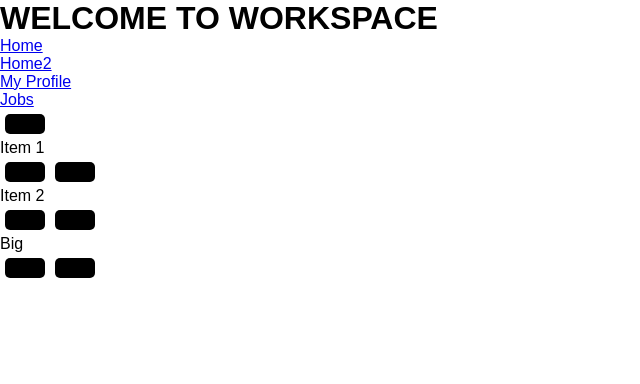
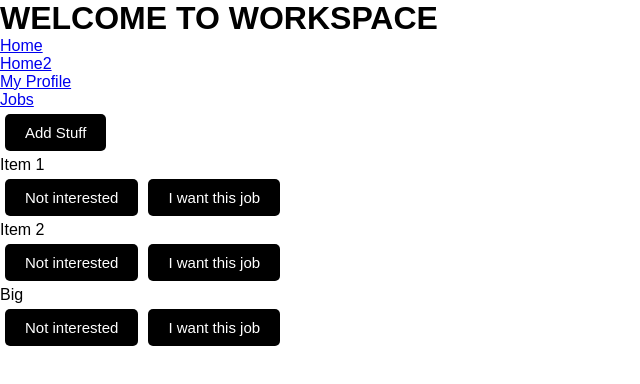
Before and after one commit to johntse1/Workspace, a React (Create React App) app in the folder workspace/: page /jobs in a window 1280 px wide. Shown: the top 384 px of the page, without its empty margins (0-640 px from the left). Built offline with nearby package versions, Linux system fonts and the light colour scheme.

Commit message:
Create Post
Fixed and updated register button and create post button. Adding upload photo option later on

```diff
--- a/workspace/src/App.js
+++ b/workspace/src/App.js
@@ -4,7 +4,7 @@ import {Route, Link} from 'react-router-dom';
 import NavBar from './components/navigation/NavBar';
 import Jobs from './pages/Jobs'
 import Profile from './pages/Profile'
-import Components1 from './components/Components1'
+import Components1 from './pages/DefaultPage'
 import { Redirect, Switch } from "react-router-dom";
 
 function App() {
--- a/workspace/src/components/PopUpCreatePost.js
+++ b/workspace/src/components/PopUpCreatePost.js
@@ -1,10 +1,11 @@
 import React from 'react'
+import Button from './Button';
 import './Popup.css'
-function PopUpCreatePost(trigger) {
+function PopUpCreatePost(props) {
   return (props.trigger)?(
     <div className='popup'>
         <div className='popup-inner'>
-            <button className='close' onClick={()=>props.setTrigger(false)}>close</button>
+            <Button className='close' text='Close' onClick={()=>props.setTrigger(false)}></Button>
             {props.children}
             <br/><br/>
             <form>
--- a/workspace/src/components/Popup.css
+++ b/workspace/src/components/Popup.css
@@ -4,21 +4,20 @@
     left:0;
     width:100%;
     height:100vh;
-    background-color:white;
     display: flex;
     justify-content: center;
     align-items: center;
+
 }
 .popup-inner{
     position:relative;
     padding:32px;
     width:100%;
     max-width: 640px;
-    background-color: gray;
+    background-color: lightgray;
 }
 .popup-inner .close-btn{
     position: relative;
     top:16px;
     right:16px;
-
 }
--- a/workspace/src/components/feed/Post.js
+++ b/workspace/src/components/feed/Post.js
@@ -5,8 +5,8 @@ function Post(props){
     return(
         <div>
             <p>{props.text}</p>
-            <Button>Like and subscribe</Button>
-            <Button>I want this job</Button>
+            <Button text='Not interested'></Button>
+            <Button text='I want this job'></Button>
         </div>
     );
 }
--- a/workspace/src/components/Components1.js
+++ b/workspace/src/pages/DefaultPage.js
@@ -3,7 +3,7 @@ import React from 'react'
 function Components1(){
     return(
     <div>
-        Bruh. This the home page add words about workspace or something.
+        This is workspace.
     </div>
     );
 }
--- a/workspace/src/pages/Home.js
+++ b/workspace/src/pages/Home.js
@@ -1,9 +1,11 @@
 import React, { useState } from 'react'
-import Popup from '../components/PopupRegister';
 import axios from 'axios'
 import Button from '../components/Button'
 import { ToastContainer, toast } from 'react-toastify';
 import 'react-toastify/dist/ReactToastify.css';
+
+import Popup from '../components/PopupRegister';
+import PopUpCreatePost from '../components/PopUpCreatePost';
 // import {useNavigate} from "react-router-dom";
 
 
@@ -83,7 +85,6 @@ function Home(){
 
   return (
 
-
     <div className = 'container'>
       <h1> Log in </h1>
     {(!SignUp && !SignedIn) && <div className='form-control'>
@@ -104,24 +105,18 @@ function Home(){
 
     {SignedIn && <h1> SIGNED IN AT {USER_EMAIL}</h1>}
 
-
-
     {!SignedIn && <Button color='black' text='Sign in' onClick = {signin}/>}
-
-    {!SignedIn && <Button color='black' text='Register instead' onClick = {registerUser}/>}
+    {!SignedIn && <Button color='black' text='Register instead' onClick = {registerPopup}/>}
 
     <ToastContainer/>
     <div className="App">
             <main>
               <br/><br/>
-              <Button onClick={()=> registerPopup(true)}>Register</Button>
-              <br/>
-              <Button onClick={()=> createPostPopup(true)}>+</Button>
+              <Button text='+'  onClick={()=> createPostPopup(true) }></Button>
             </main>
-
             <Popup trigger={register} setTrigger={registerPopup}></Popup>
-            <Popup trigger={createPost} setTrigger={createPostPopup}></Popup>
-          </div>
+            <PopUpCreatePost trigger={createPost} setTrigger={createPostPopup}></PopUpCreatePost>
+    </div>
     </div>
 
     );
--- a/workspace/src/pages/Jobs.js
+++ b/workspace/src/pages/Jobs.js
@@ -17,7 +17,7 @@ class Jobs extends React.Component{
 
         return (
             <div>
-                <Button onClick={() => this.addItem()} type>Add Stuff</Button>
+                <Button text='Add Stuff' onClick={() => this.addItem()} type></Button>
 
                 {items.map((item, i) => <div key={i}>{<Post text={item}></Post>}</div>)}
             </div>
```
